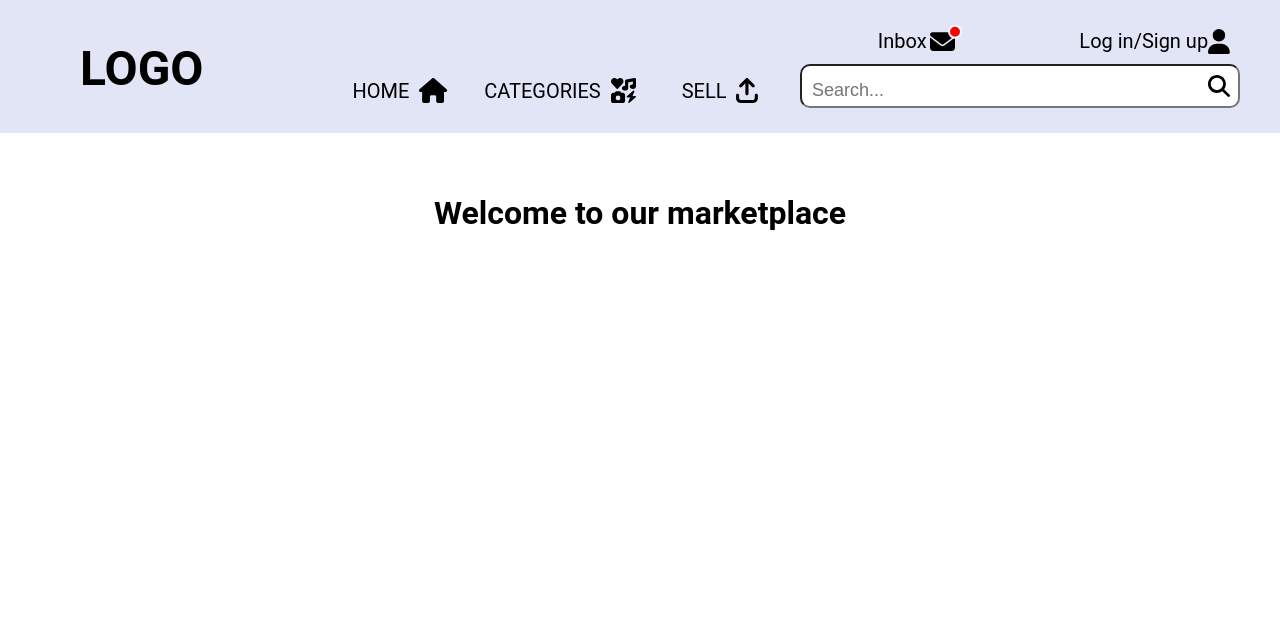
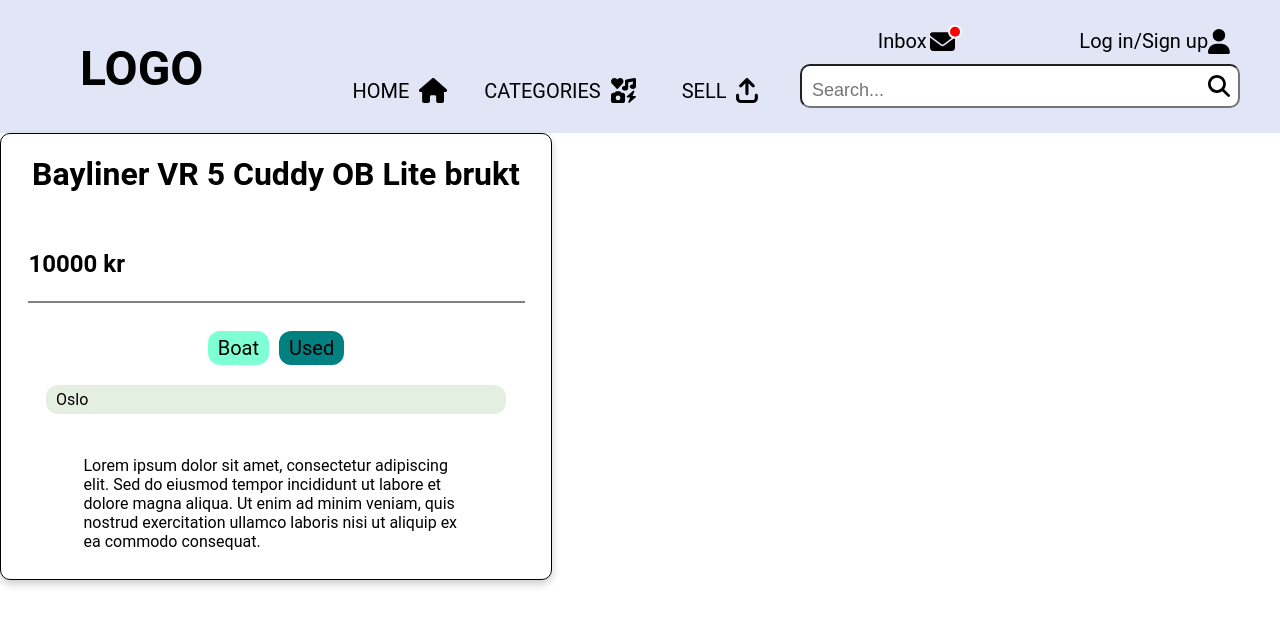
Before and after one commit to usman-ghafoorzai/idatt2105-full-stack-project, a Vue app in the folder frontend/: page / in a window 1280 px wide. Shown: the top 626 px of the page. Built offline with nearby package versions, Linux system fonts and the light colour scheme.

Commit message:
create first draft item description

```diff
--- a/frontend/src/App.vue
+++ b/frontend/src/App.vue
@@ -5,11 +5,19 @@ import LogInComponent from './components/LogInComponent.vue'
 import ItemFrameComponent from './components/ItemFrameComponent.vue'
 import ItemListingComponent from './components/ItemListingComponent.vue'
 import FilterSidebar from './components/FilterSidebar.vue'
+import ItemDescription from './components/ItemDescription.vue'
 </script>
 
 <template>
   <Header></Header>
-  <router-view></router-view>
+  <ItemDescription
+    title="Bayliner VR 5 Cuddy OB Lite brukt"
+    price="10000"
+    description="Lorem ipsum dolor sit amet, consectetur adipiscing elit. Sed do eiusmod tempor incididunt ut labore et dolore magna aliqua. Ut enim ad minim veniam, quis nostrud exercitation ullamco laboris nisi ut aliquip ex ea commodo consequat."
+    image="src/assets/images/boat.jpg"
+    location="Oslo"
+    :categories="['Boat', 'Used']"
+  ></ItemDescription>
 </template>
 
 <style>
--- /dev/null
+++ b/frontend/src/components/ItemDescription.vue
@@ -0,0 +1,86 @@
+<script setup>
+    import { ref } from 'vue';
+
+    let c = ref(0);
+    defineProps({
+        title: String,
+        price: String,
+        description: String,
+        image: String,
+        location: String,
+        categories: Array
+    })
+
+    function randomColor() {
+        const colors = ["darksalmon", "aquamarine", "lightgreen", "yellow", "teal", "honeydew", "mediumpurple"];
+        return colors[Math.floor(Math.random() * colors.length)];
+    }
+</script>
+
+
+<template>
+    <div id="item-description-container">
+        <h1> {{ title }} </h1>
+        <h2>{{ price }} kr</h2>
+        <hr>
+        <div id="categories">
+            <div id="category" v-for="category in categories" :style="{backgroundColor: randomColor()}">
+                 {{ category }}
+            </div>
+        </div>
+        <div id="location"> {{ location }} </div>
+        <div id="description"> {{ description }} </div>
+    </div>
+</template>
+
+<style scoped>
+    #item-description-container {
+        display: flex;
+        flex-direction: column;
+        border: 1px solid black;
+        align-items: center;
+        justify-content: center;
+        box-shadow: 0 4px 8px rgba(0, 0, 0, 0.2);
+        border-radius: 10px;
+        width: 550px;
+        gap: 15px;
+    }
+    hr {
+        width: 90%;
+        border: 1px solid gray;
+    }
+    h2 {
+        width: 100%;
+        align-content: center;
+        margin-bottom: 0;
+        margin-left: 10%
+    }
+    #categories {
+        display: flex;
+        flex-direction: row;
+        justify-content: center;
+        align-items: center;
+        width: 100%;
+    }
+    #category {
+        font-size: 20px;
+        border-radius: 12px;
+        padding: 5px 10px;
+        margin: 5px;
+    }
+    #location {
+        width: 80%;
+        background-color: #E5EFE1;
+        border-radius: 12px;
+        padding: 5px 10px;
+    }
+    #description {
+        margin: 5% 15%;
+    }
+    @media (max-width: 900px) {
+        #item-description-container {
+            height: auto;
+            padding: 20px;
+        }
+    }
+</style>
```
